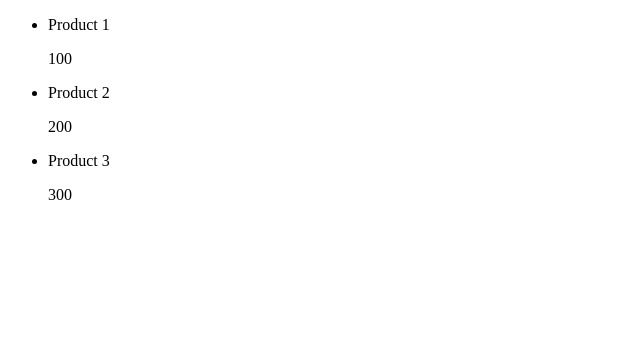
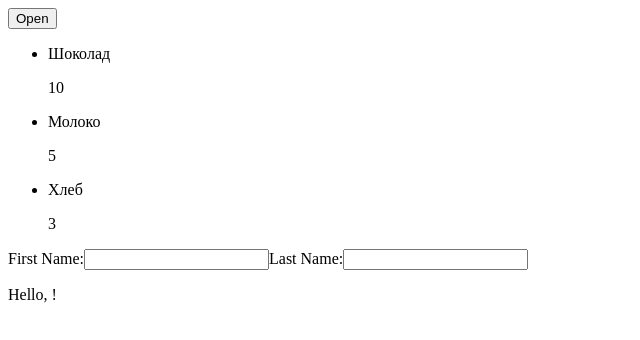
Before and after one commit to Akbarss/React-101, a React (Create React App) app: page / in a window 1280 px wide. Shown: the top 340 px of the page, without its empty margins (0-640 px from the left). Built offline with nearby package versions, Linux system fonts and the light colour scheme.

Commit message:
add props

```diff
--- /dev/null
+++ b/src/Products.jsx
@@ -0,0 +1,19 @@
+// App.js
+import React from "react";
+import ProductList from "./components/Products";
+
+function Products() {
+  const products = [
+    { name: "Шоколад", price: 10, description: "Вкусный шоколад" },
+    { name: "Молоко", price: 5, description: "Полезное молоко" },
+    { name: "Хлеб", price: 3, description: "Свежий хлеб" },
+  ];
+
+  return (
+    <>
+      <ProductList products={products} />
+    </>
+  );
+}
+
+export default Products;
--- a/src/Todo.jsx
+++ b/src/Todo.jsx
@@ -1,23 +1,28 @@
 import React, { useState } from "react";
-import ProductList from "./components/Products";
+import Modal from "./components/Modal";
 
 const Todo = () => {
-  const products = [
-    { name: "Product 1", price: 100 },
-    { name: "Product 2", price: 200 },
-    { name: "Product 3", price: 300 },
-  ];
-  const [count, setCount] = useState(0);
+  const [isModal, setIsModal] = useState(false);
 
-  const incriment = () => {
-    setCount(count + 1);
+  const openModal = () => {
+    setIsModal(true);
   };
 
+  const closeModal = () => [setIsModal(false)];
   return (
     <>
-      <div>
-        <ProductList products={products} />
-      </div>
+      <button onClick={openModal}>Open</button>
+      <Modal isOpen={isModal}>
+        <>
+          <button onClick={closeModal}>Close</button>
+          <h2>Hello Modal</h2>
+          <p>
+            Lorem ipsum dolor sit, amet consectetur adipisicing elit. Ex voluptatem aspernatur facere, consequatur
+            reprehenderit nostrum molestiae. Cupiditate ab consequuntur quidem quas totam, cum quos laudantium facilis
+            molestias unde suscipit reprehenderit?
+          </p>
+        </>
+      </Modal>
     </>
   );
 };
--- /dev/null
+++ b/src/components/FormComponent.jsx
@@ -0,0 +1,29 @@
+import React, { useState } from "react";
+
+function FormComponent() {
+  const [formData, setFormData] = useState({
+    firstName: "",
+    lastName: "",
+  });
+
+  const handleChange = (e) => {
+    setFormData({
+      ...formData,
+      [e.target.name]: e.target.value,
+    });
+  };
+
+  return (
+    <form>
+      <label htmlFor="firstName">First Name:</label>
+      <input type="text" id="firstName" name="firstName" value={formData.firstName} onChange={handleChange} />
+      <label htmlFor="lastName">Last Name:</label>
+      <input type="text" id="lastName" name="lastName" value={formData.lastName} onChange={handleChange} />
+      <p>
+        Hello, {formData.firstName} {formData.lastName}!
+      </p>
+    </form>
+  );
+}
+
+export default FormComponent;
--- a/src/components/Modal.jsx
+++ b/src/components/Modal.jsx
@@ -1,6 +1,9 @@
 import React from "react";
 
 const Modal = ({ isOpen, onClose, children }) => {
+  if (!isOpen) {
+    return null;
+  }
   return (
     <div className="modal-overlay" style={modalOverlay}>
       <div className="modal">{children}</div>
--- a/src/index.js
+++ b/src/index.js
@@ -1,11 +1,15 @@
 import React from "react";
 import ReactDOM from "react-dom/client";
+import Products from "./Products";
 import Todo from "./Todo";
+import FormComponent from "./components/FormComponent";
 import "./index.css";
 
 const root = ReactDOM.createRoot(document.getElementById("root"));
 root.render(
   <React.StrictMode>
     <Todo />
+    <Products />
+    <FormComponent />
   </React.StrictMode>
 );
```
